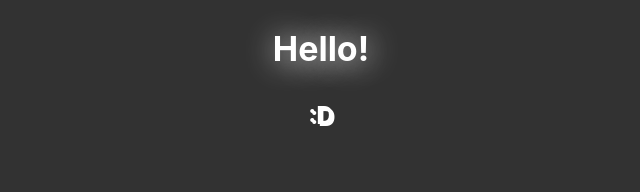
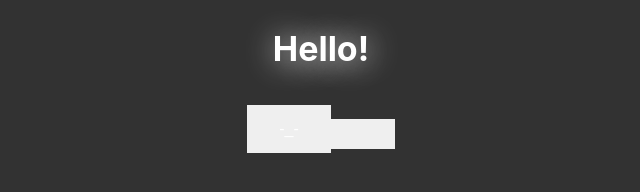
Before and after one commit to varenzzzx/varen, a plain HTML site: page index.html in a window 1280 px wide. Shown: the whole page, without its empty margins (319-959 px from the left). Drawn offline with Linux system fonts and the light colour scheme.

Commit message:
Update index.html

```diff
--- a/index.html
+++ b/index.html
@@ -9,14 +9,24 @@ h2 {color: white;
   margin-bottom: 32px;
   font-size: 34px;
   text-align: center;
-  text-shadow: 2px 2px 30px #FFFFFF
+  text-shadow: 2px 2px 30px #FFFFFF;
   }
   h1 {color: white;
   font-family: "Inter" , sans-serif;
  ;
   font-size: 24px;
     text-align: center;
-    text-shadow: 2px 2px  #FFFFFF
+
+  }
+
+  button {
+  border: none;
+  color: white;
+  padding: 15px 32px;
+  text-align: center;
+  text-decoration: none;
+  display: inline-block;
+  font-size: 16px;
   }
 
 </style>
@@ -24,7 +34,7 @@ h2 {color: white;
 <body>
 
   <h2> Hello! <h2>
-  <h1> :D <h1>
+    <button> -_- <button>
 
 
 
```
